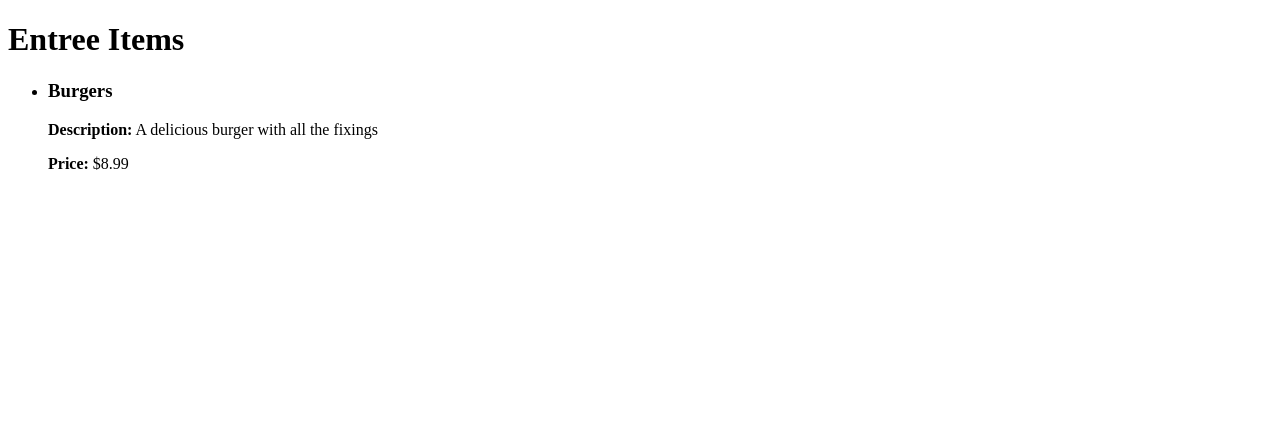
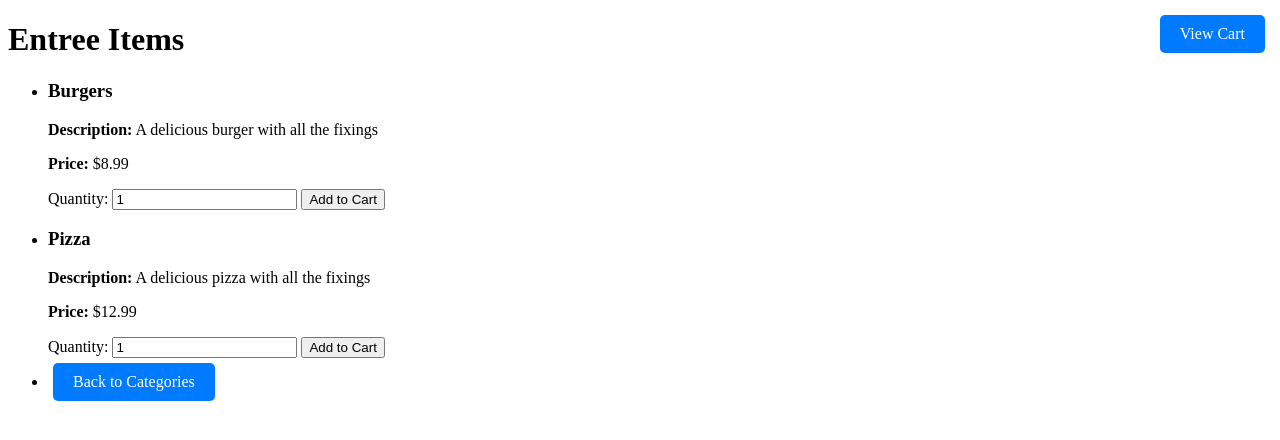
Before and after one commit to ks1686/NodeJS-AI-Chatbot-Site, a Flask app: page /category/Entree in a window 1280 px wide. Shown: the top 440 px of the page. Run offline with Flask 3, Linux system fonts and the light colour scheme.

Commit message:
Website is now mostly functional, with the entire clickable view and shopping cart being functional.

```diff
--- a/app.py
+++ b/app.py
@@ -1,8 +1,8 @@
-# app.py
-from flask import Flask, render_template
 import json
+from flask import Flask, render_template, request, redirect, url_for, session
 
 app = Flask(__name__)
+app.secret_key = "your_secret_key"  # Needed to use sessions; replace "your_secret_key" with a unique, secret value
 
 # Load menu data from JSON
 with open("menu.json", "r") as f:
@@ -28,5 +28,69 @@ def category_items(category_name):
     )
 
 
+# Route to add item to the cart
+@app.route("/add_to_cart", methods=["POST"])
+def add_to_cart():
+    item_name = request.form.get("item_name")
+    item_price = request.form.get("item_price")
+    quantity = int(request.form.get("quantity"))
+
+    if "cart" not in session:
+        session["cart"] = []
+
+    # Check if the item is already in the cart
+    item_found = False
+    for item in session["cart"]:
+        if item["name"] == item_name:
+            item["quantity"] += quantity
+            item_found = True
+            break
+
+    # If the item is not in the cart, add it
+    if not item_found:
+        session["cart"].append({"name": item_name, "price": item_price, "quantity": quantity})
+
+    session.modified = True
+    return redirect(url_for("view_cart"))
+
+
+# Route to remove item from the cart
+@app.route("/remove_from_cart", methods=["POST"])
+def remove_from_cart():
+    item_name = request.form.get("item_name")
+
+    if "cart" in session:
+        session["cart"] = [item for item in session["cart"] if item["name"] != item_name]
+        session.modified = True
+
+    return redirect(url_for("view_cart"))
+
+
+# Route to update item quantity in the cart
+@app.route("/update_cart", methods=["POST"])
+def update_cart():
+    item_name = request.form.get("item_name")
+    new_quantity = int(request.form.get("quantity"))
+
+    if "cart" in session:
+        for item in session["cart"]:
+            if item["name"] == item_name:
+                item["quantity"] = new_quantity
+                break
+
+        session.modified = True
+
+    return redirect(url_for("view_cart"))
+
+
+# Route to view the cart
+@app.route("/cart")
+def view_cart():
+    cart = session.get("cart", [])
+    total = sum(float(item["price"]) * item["quantity"] for item in cart)
+    quantity = sum(item["quantity"] for item in cart)
+    return render_template("cart.html", cart=cart, total=total, hide_cart_button=True)
+
+
 if __name__ == "__main__":
     app.run(debug=True)
--- a/menu.json
+++ b/menu.json
@@ -16,7 +16,7 @@
     },
     {
       "item": "Soda",
-      "price": 1.5,
+      "price": 1.50,
       "in_stock": true,
       "category": "Drink",
       "description": "A refreshing soda"
@@ -31,7 +31,7 @@
     {
       "item": "Pizza",
       "price": 12.99,
-      "in_stock": false,
+      "in_stock": true,
       "category": "Entree",
       "description": "A delicious pizza with all the fixings"
     }
--- /dev/null
+++ b/templates/base.html
@@ -0,0 +1,37 @@
+<!DOCTYPE html>
+<html lang="en">
+<head>
+    <meta charset="UTF-8"/>
+    <meta name="viewport" content="width=device-width, initial-scale=1.0"/>
+    <title>{% block title %}{% endblock %}</title>
+    <style>
+        .category-button, .cart-button {
+            display: inline-block;
+            margin: 5px;
+            padding: 10px 20px;
+            font-size: 16px;
+            cursor: pointer;
+            text-align: center;
+            text-decoration: none;
+            color: white;
+            background-color: #007BFF;
+            border: none;
+            border-radius: 5px;
+        }
+        .category-button:hover, .cart-button:hover {
+            background-color: #0056b3;
+        }
+        .cart-button {
+            position: fixed;
+            top: 10px;
+            right: 10px;
+        }
+    </style>
+</head>
+<body>
+{% if not hide_cart_button %}
+<a href="{{ url_for('view_cart') }}" class="cart-button">View Cart</a>
+{% endif %}
+{% block content %}{% endblock %}
+</body>
+</html>
--- a/templates/category_items.html
+++ b/templates/category_items.html
@@ -1,12 +1,8 @@
-<!-- category_items.html -->
-<!DOCTYPE html>
-<html lang="en">
-  <head>
-    <meta charset="UTF-8" />
-    <meta name="viewport" content="width=device-width, initial-scale=1.0" />
-    <title>{{ category_name }} Items</title>
-  </head>
-  <body>
+{% extends "base.html" %}
+
+{% block title %}{{ category_name }} Items{% endblock %}
+
+{% block content %}
 <h1>{{ category_name }} Items</h1>
 <div id="items-container">
     <ul>
@@ -15,9 +11,17 @@
             <h3>{{ item.item }}</h3>
             <p><strong>Description:</strong> {{ item.description }}</p>
             <p><strong>Price:</strong> ${{ item.price }}</p>
+            <form action="{{ url_for('add_to_cart') }}" method="post">
+                <input type="hidden" name="item_name" value="{{ item.item }}">
+                <input type="hidden" name="item_price" value="{{ item.price }}">
+                <label for="quantity">Quantity:</label>
+                <input type="number" id="quantity" name="quantity" value="1" min="1">
+                <button type="submit">Add to Cart</button>
+            </form>
         </li>
         {% endfor %}
+        <li><a href="/" class="category-button">Back to Categories</a></li>
+
     </ul>
 </div>
-  </body>
-</html>
+{% endblock %}
```
Also changed, not shown: templates/cart.html (added, +61 -0 lines), templates/index.html (+13 -18 lines). Lines whose indentation alone changed are shown as unchanged.
